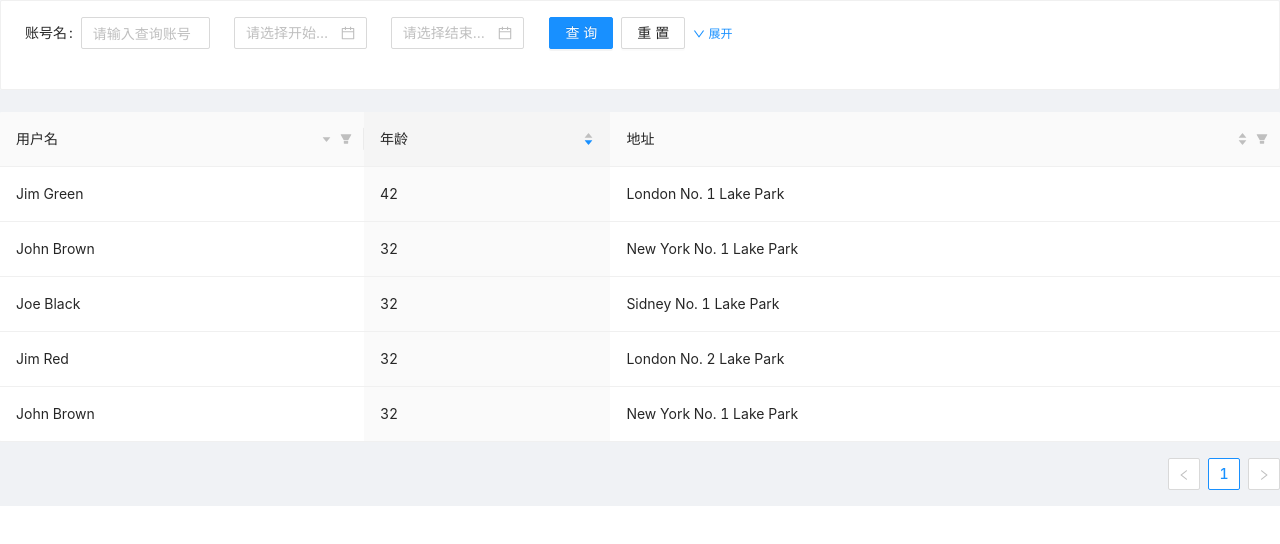
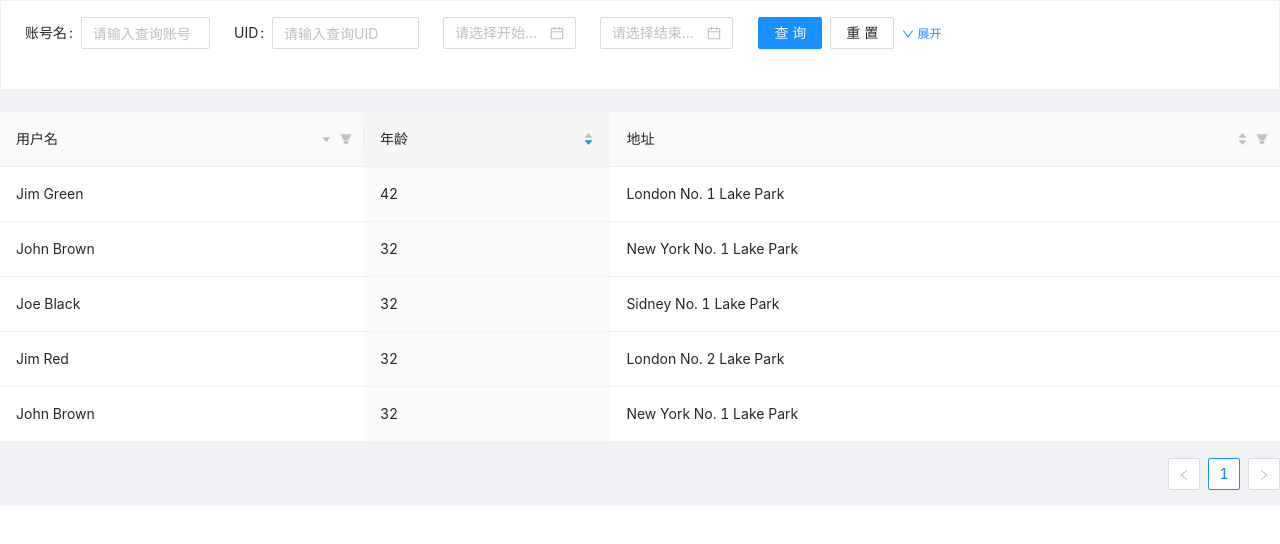
Before and after one commit to MrCx0810/react-admin, a React (Create React App) app: page /user in a window 1280 px wide. Shown: the top 544 px of the page. Built offline with nearby package versions, Linux system fonts and the light colour scheme.

Commit message:
1.V1.0.0增加用户UID搜索框

```diff
--- a/src/components/Search.jsx
+++ b/src/components/Search.jsx
@@ -41,6 +41,11 @@ const AdvancedSearchForm = () => {
                 <Col span={4} key='username'>
                     <Form.Item  name='username' label='账号名'>
                         <Input style={{height:32}} placeholder="请输入查询账号" />
+                    </Form.Item>
+                </Col>
+                <Col span={4} key='uid'>
+                    <Form.Item  name='username' label='UID'>
+                        <Input style={{height:32}} placeholder="请输入查询UID" />
                     </Form.Item>
                 </Col>
                 <Col span={3} key='startTime'>
```
